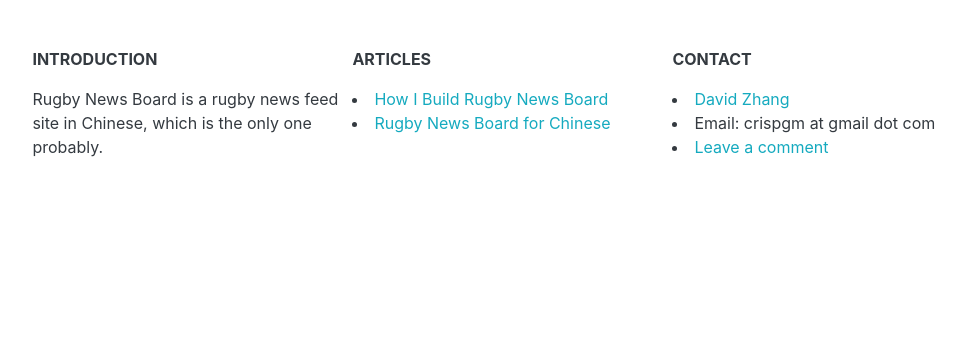
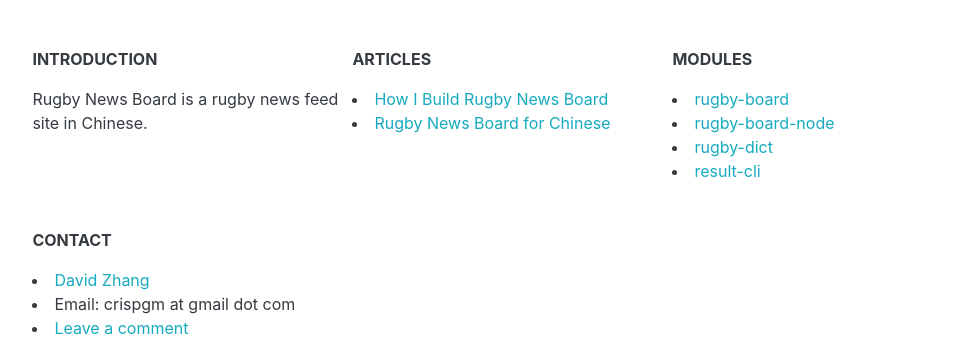
Before and after one commit to rugby-board/rugby-board.github.io, a Jekyll site: the page built from index.html, in a window 1280 px wide, cut to the strip 933-1295 px from the top of the page. Shown: the whole strip, without its empty margins (134-1099 px from the left). Built offline with Jekyll 4.4.1, drawn with Linux system fonts in a browser that asks for light colours; comment, search, counter and statistics services are not loaded; before the commit the page ends 1114 px from its top, so only the background shows below that.

Commit message:
Add modules

```diff
--- a/assets/css/style.scss
+++ b/assets/css/style.scss
@@ -62,6 +62,7 @@
 
 .flex-wrapper {
   display: flex;
+  flex-wrap: wrap;
   justify-content: space-between;
   margin: 1rem 0;
 }
@@ -70,7 +71,7 @@
   line-height: 1.5rem;
   padding: .4rem;
   text-align: left;
-  width: $breakpoint/3;
+  width: 32%;
 }
 
 footer {
--- a/index.html
+++ b/index.html
@@ -13,7 +13,7 @@
       <b>INTRODUCTION</b>
     </p>
     <p>
-      Rugby News Board is a rugby news feed site in Chinese, which is the only one probably.
+      Rugby News Board is a rugby news feed site in Chinese.
     </p>
   </div>
   <div class="block">
@@ -26,6 +26,25 @@
       </li>
       <li>
         <a href="https://medium.com/@crispgm/rugby-news-board-for-chinese-93609e56806c">Rugby News Board for Chinese</a>
+      </li>
+    </p>
+  </div>
+  <div class="block">
+    <p>
+      <b>MODULES</b>
+    </p>
+    <p>
+      <li>
+        <a href="https://github.com/rugby-board/rugby-board">rugby-board</a>
+      </li>
+      <li>
+        <a href="https://github.com/rugby-board/rugby-board-node">rugby-board-node</a>
+      </li>
+      <li>
+        <a href="https://github.com/rugby-board/rugby-dict">rugby-dict</a>
+      </li>
+      <li>
+        <a href="https://github.com/rugby-board/result-cli">result-cli</a>
       </li>
     </p>
   </div>
```
